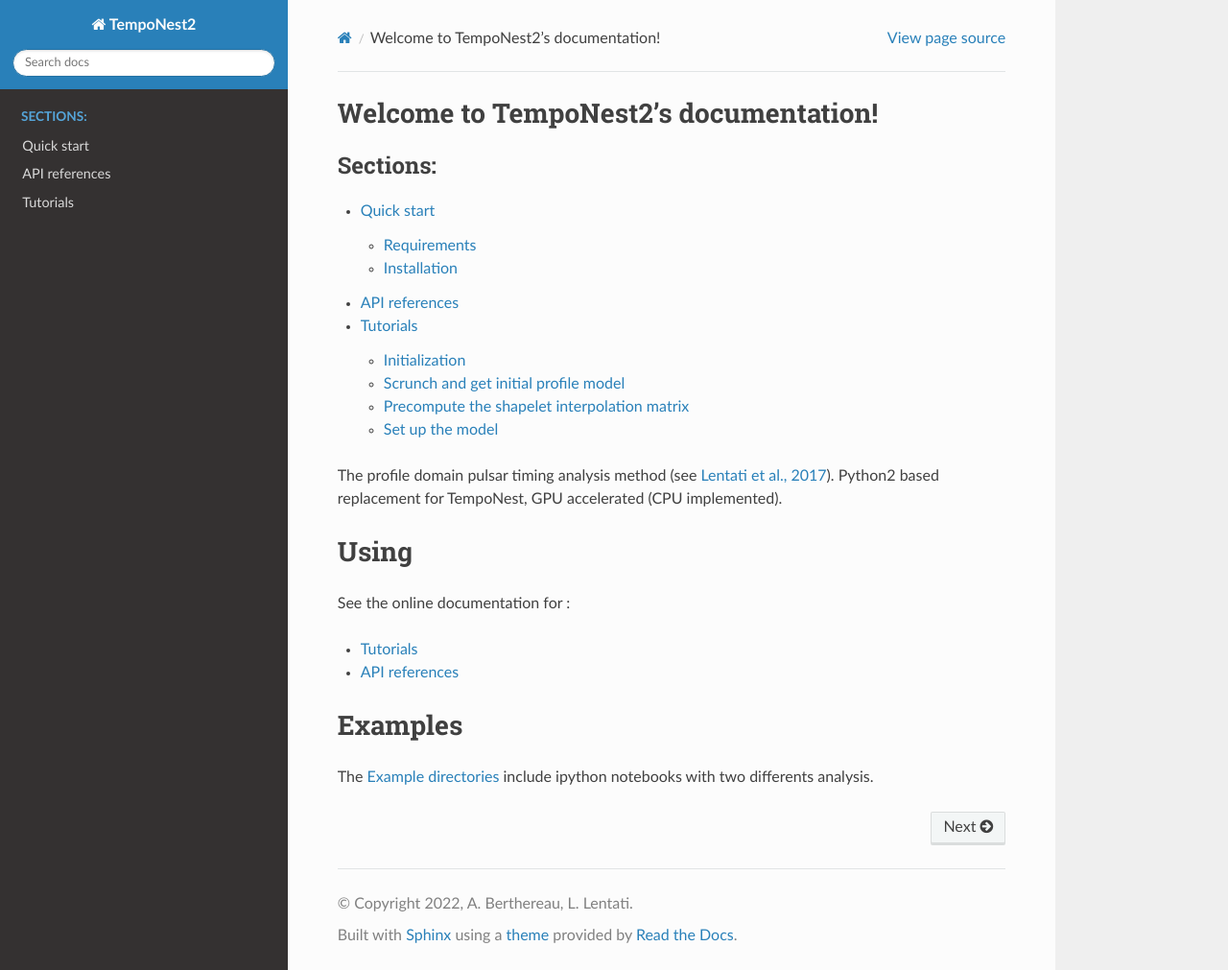
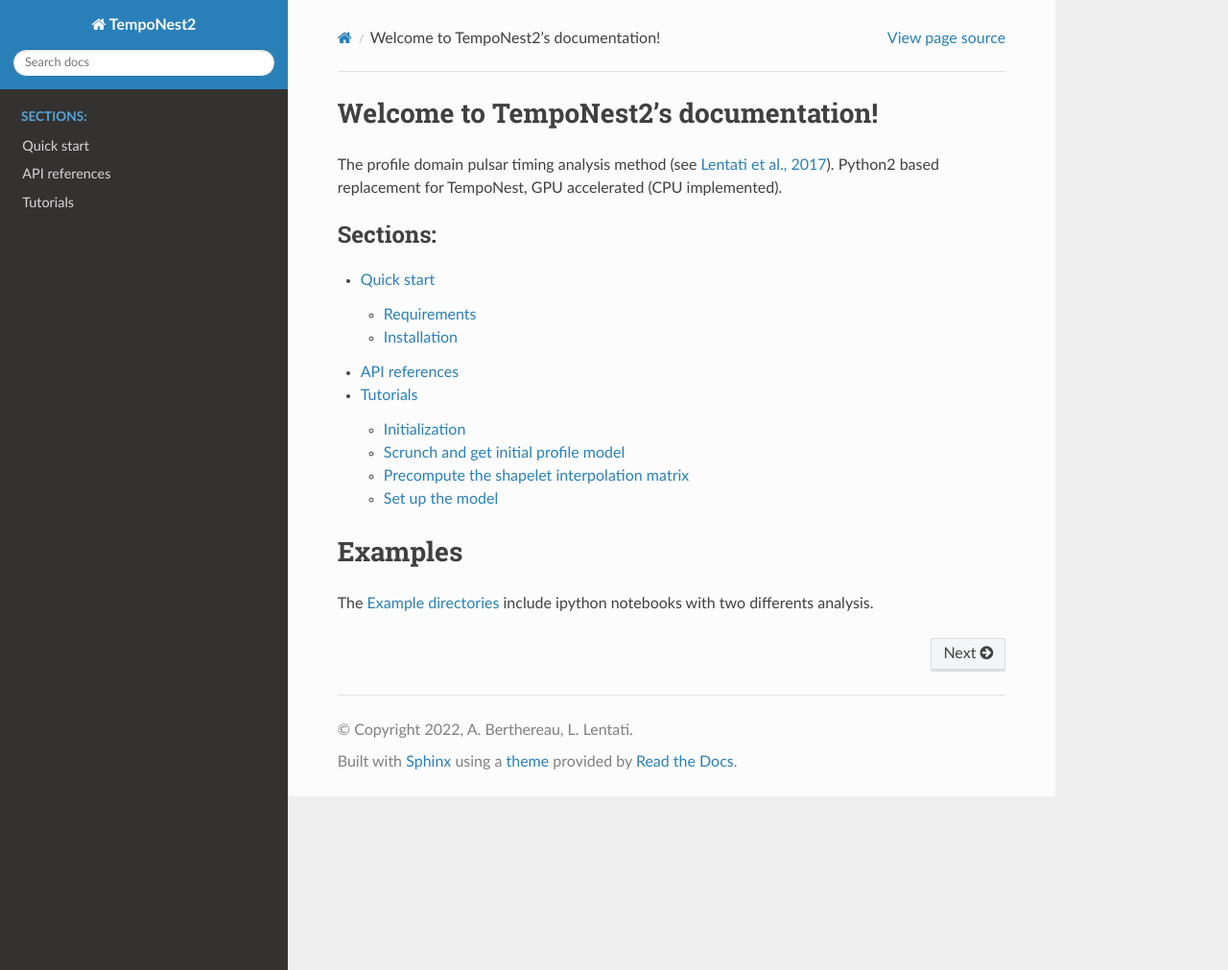
Before and after one commit to ABerthereau/TempoNest2-doc, a Sphinx documentation site: the page built from docs/source/index.rst, in a window 1280 px wide and 1011 px high. Shown: the whole window at 96% size. Built offline with Sphinx 7.4.7 and the Read the Docs theme 2.0.0, drawn with Linux system fonts in a browser that asks for light colours.

Commit message:
index changes

```diff
--- a/docs/source/index.rst
+++ b/docs/source/index.rst
@@ -14,17 +20,6 @@
    tutorials
 
 
-The profile domain pulsar timing analysis method (see `Lentati et al., 2017 <https://ui.adsabs.harvard.edu/abs/2017MNRAS.466.3706L/abstract>`_).
-Python2 based replacement for TempoNest, GPU accelerated (CPU implemented).
-
-
-Using
-=====
-See the online documentation for :
-
-* :ref:`Tutorials`
-* :ref:`API references`
-
 Examples
 ========
 The `Example directories <https://github.com/LindleyLentati/TempoNest2/tree/master/GHS>`_ include ipython notebooks with two differents analysis.
```
Also changed, not shown: other parts of docs/source/index.rst (+6 -0 lines).
